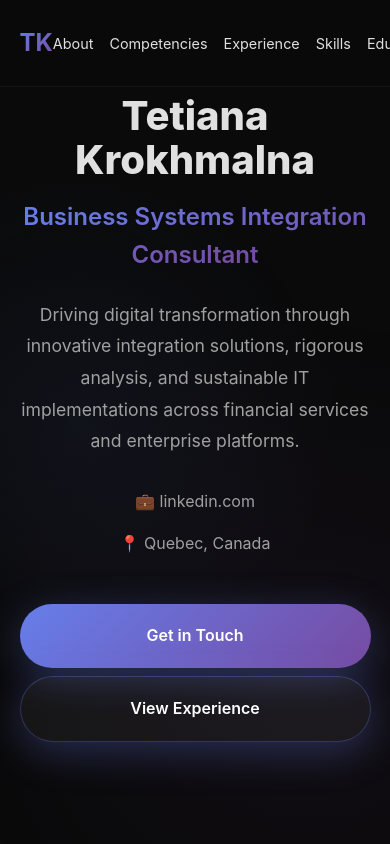
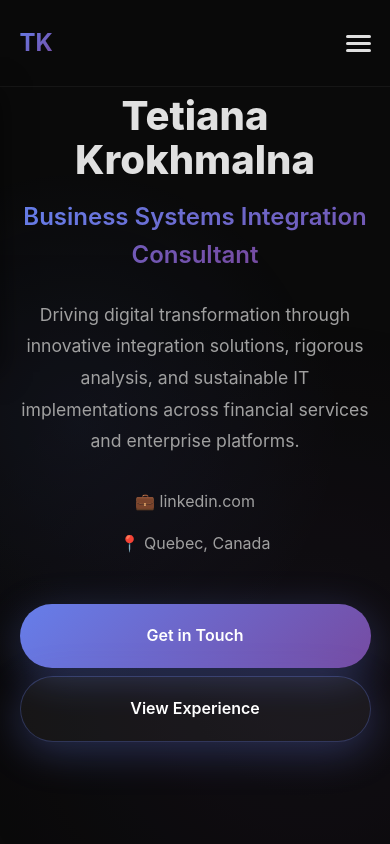
Before and after one commit to teTianArte/t-krokh.github.io, a plain HTML site: page index.html in a window 390 px wide. Shown: the top 844 px of the page. Drawn offline with Linux system fonts and the light colour scheme.

Commit message:
navigation on the top to hamburger style on mobile

```diff
--- a/index.html
+++ b/index.html
@@ -62,6 +62,57 @@
             color: #667eea;
         }
 
+        .hamburger {
+            display: none;
+            flex-direction: column;
+            cursor: pointer;
+            gap: 4px;
+        }
+
+        .hamburger span {
+            width: 25px;
+            height: 3px;
+            background: #e0e0e0;
+            border-radius: 3px;
+            transition: all 0.3s;
+        }
+
+        .hamburger.active span:nth-child(1) {
+            transform: rotate(45deg) translate(5px, 5px);
+        }
+
+        .hamburger.active span:nth-child(2) {
+            opacity: 0;
+        }
+
+        .hamburger.active span:nth-child(3) {
+            transform: rotate(-45deg) translate(7px, -6px);
+        }
+
+    @media (max-width: 968px) {
+        .hamburger {
+            display: flex;
+        }
+
+        .nav-links {
+            position: fixed;
+            left: -100%;
+            top: 80px;
+            flex-direction: column;
+            background: rgba(10, 10, 10, 0.98);
+            width: 100%;
+            text-align: center;
+            transition: left 0.3s;
+            box-shadow: 0 10px 27px rgba(0, 0, 0, 0.5);
+            padding: 2rem 0;
+            gap: 0;
+            z-index: 999;
+        }
+
+        .nav-links.active {
+            left: 0;
+        }
+    }
         .hero {
             min-height: 100vh;
             display: flex;
@@ -647,6 +698,11 @@
     <nav>
         <div class="nav-content">
             <div class="logo"><a href="#home">TK</a></div>
+            <div class="hamburger" id="hamburger">
+                <span></span>
+                <span></span>
+                <span></span>
+            </div>
             <ul class="nav-links">
                 <li><a href="#about">About</a></li>
                 <li><a href="#competencies">Competencies</a></li>
@@ -948,6 +1004,23 @@
     </footer>
 
     <script>
+        // Hamburger menu toggle
+        const hamburger = document.getElementById('hamburger');
+        const navLinks = document.getElementById('navLinks');
+
+        hamburger.addEventListener('click', () => {
+            hamburger.classList.toggle('active');
+            navLinks.classList.toggle('active');
+        });
+
+
+        document.querySelectorAll('.nav-links a').forEach(link => {
+            link.addEventListener('click', () => {
+                hamburger.classList.remove('active');
+                navLinks.classList.remove('active');
+            });
+        });
+
         // Smooth scrolling
         document.querySelectorAll('a[href^="#"]').forEach(anchor => {
             anchor.addEventListener('click', function (e) {
```
